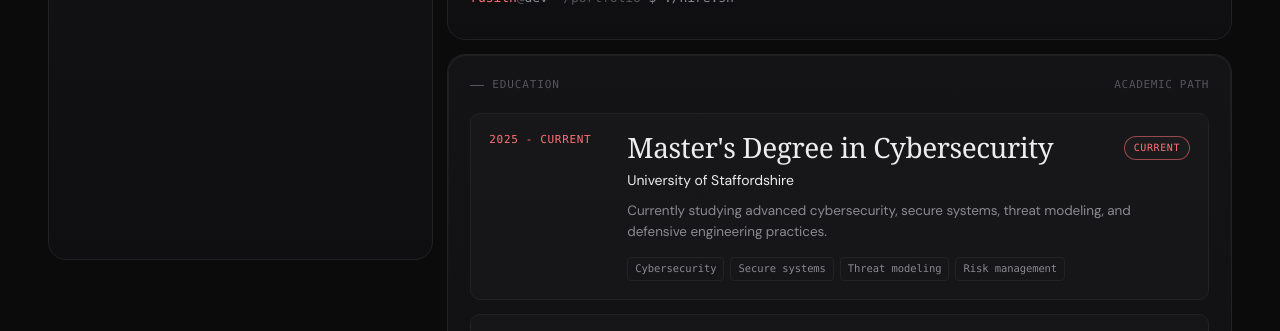
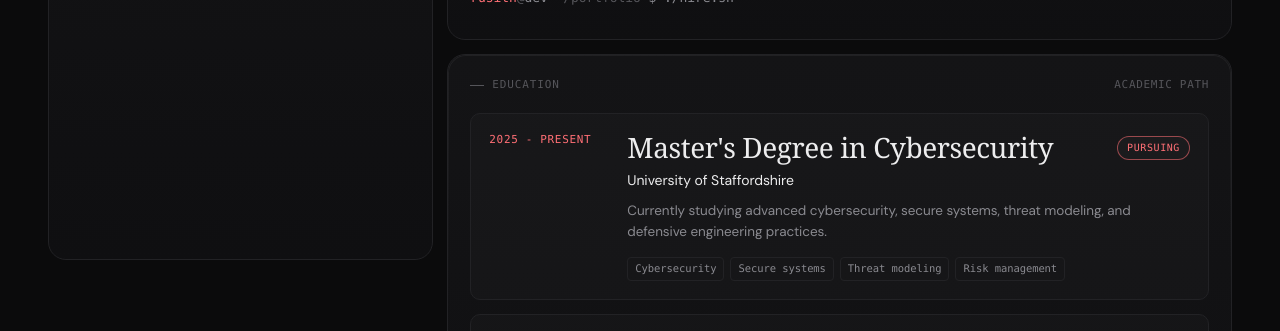
Before and after one commit to RusithTharindu/bento-portfolio, a Next.js app: page / in a window 1280 px wide. Shown: the part 2600-2931 px from the top of the page. Built offline with nearby package versions, Linux system fonts and the light colour scheme; a web font is replaced by a local one.

Commit message:
fix: update education period terminology from "CURRENT" to "PRESENT"

```diff
--- a/src/components/molecules/EducationCard.tsx
+++ b/src/components/molecules/EducationCard.tsx
@@ -12,13 +12,16 @@ export function EducationCard() {
         </div>
         <div className="education-list">
           {education.map((item) => (
-            <article className="education-item" key={`${item.period}-${item.qualification}`}>
+            <article
+              className="education-item"
+              key={`${item.period}-${item.qualification}`}
+            >
               <div className="education-period">{item.period}</div>
               <div className="education-body">
                 <div className="education-title-row">
                   <h3>{item.qualification}</h3>
                   <span className={`education-state ${item.state}`}>
-                    {item.state === "current" ? "Current" : "Completed"}
+                    {item.state === "current" ? "Pursuing" : "Completed"}
                   </span>
                 </div>
                 <div className="education-school">{item.institution}</div>
--- a/src/data/portfolio.ts
+++ b/src/data/portfolio.ts
@@ -40,7 +40,7 @@ export type EducationItem = {
 
 export const education: EducationItem[] = [
   {
-    period: "2025 - CURRENT",
+    period: "2025 - PRESENT",
     qualification: "Master's Degree in Cybersecurity",
     institution: "University of Staffordshire",
     state: "current",
```
